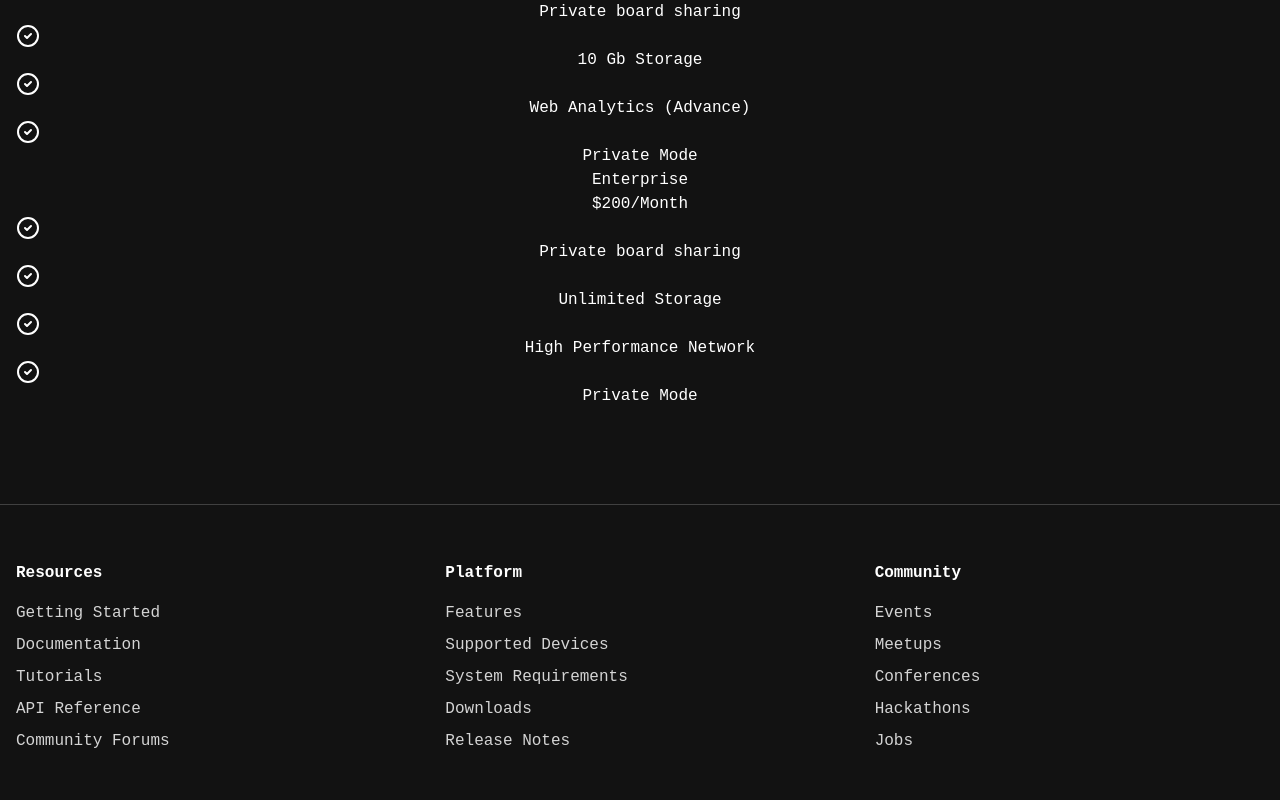
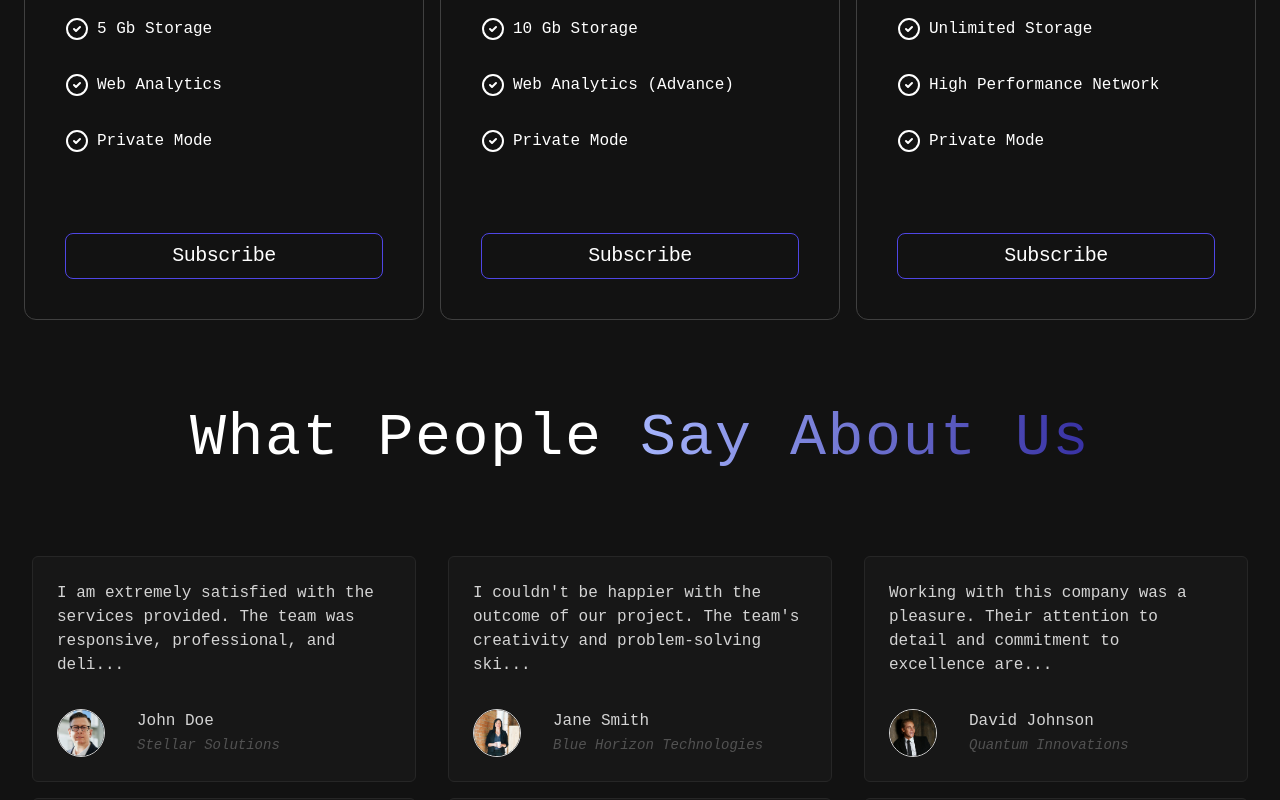
Before and after one commit to Marshallhch/aicc6, a React (Create React App) app in the folder apps/dotdev/: page / in a window 1280 px wide. Shown: the part 2760-3560 px from the top of the page. Built offline with nearby package versions, Linux system fonts and the light colour scheme; the HTML template or start-up script is replaced by a standard one.

Commit message:
'0520_v1.7'

```diff
--- a/apps/dotdev/src/components/home/Pricing.jsx
+++ b/apps/dotdev/src/components/home/Pricing.jsx
@@ -2,28 +2,42 @@ import React from 'react';
 import SectionTitle from '../common/SectionTitle';
 import { pricingOptions } from '../../constants/data';
 import { CheckCircle2 } from 'lucide-react';
+import { Link } from 'react-router-dom';
 
 const Pricing = () => {
   return (
     <div className="pricing-wrapper text-center">
       <SectionTitle whiteString="Optimize" indigoString="Your Pricing" />
-      <div>
+      <div className="flex flex-wrap mt-20">
         {pricingOptions.map((option, idx) => (
-          <div key={idx}>
-            <div>
-              <p>{option.title}</p>
+          <div key={idx} className="w-full sm:w-1/2 lg:w-1/3 p-2">
+            <div className="border border-neutral-700 rounded-xl p-10 text-left">
+              <p className="text-4xl mb-8">
+                {option.title}
+                {idx === 1 && (
+                  <span className="text-xl bg-gradient-to-r from-indigo-800 to-indigo-300 text-transparent bg-clip-text">
+                    (Most Popular)
+                  </span>
+                )}
+              </p>
               <p>
-                <span>{option.price}</span>
-                <span>/Month</span>
+                <span className="text-4xl mt-6 mr-2">{option.price}</span>
+                <span className="text-neutral-400 tracking-tight">/Month</span>
               </p>
               <ul>
                 {option.features.map((feature, idx) => (
-                  <li key={idx}>
+                  <li key={idx} className="mt-8 flex gap-2 items-center">
                     <CheckCircle2 />
                     <span>{feature}</span>
                   </li>
                 ))}
               </ul>
+              <Link
+                to={option.to}
+                className="mt-20 text-xl border border-indigo-600 rounded-lg w-full flex justify-center py-2 tracking-tight hover:bg-indigo-600 transition-all duration-300"
+              >
+                Subscribe
+              </Link>
             </div>
           </div>
         ))}
--- /dev/null
+++ b/apps/dotdev/src/components/home/Testimonial.jsx
@@ -0,0 +1,37 @@
+import React from 'react';
+import SectionTitle from '../common/SectionTitle';
+import { testimonials } from '../../constants/data';
+
+const Testimonial = () => {
+  return (
+    <div className="testimonial-wrapper text-center">
+      <SectionTitle whiteString="What People" indigoString="Say About Us" />
+      <div className="flex flex-wrap justify-center mt-20">
+        {testimonials.map((testimonial, idx) => (
+          <div key={idx} className="w-full sm:w-1/2 lg:w-1/3 px-4 py-2">
+            <div className="bg-white dark:bg-neutral-900 rounded-md p-6 text-md border border-neutral-800 text-black dark:text-neutral-300">
+              <p className="text-left">
+                {testimonial.text.substring(0, 100) + '...'}
+              </p>
+              <div className="flex gap-8 mt-8">
+                <img
+                  src={testimonial.image}
+                  alt="testimonial"
+                  className="w-12 h-12 rounded-full border border-neutral-300"
+                />
+                <div className="text-left">
+                  <h6>{testimonial.user}</h6>
+                  <span className="text-sm font-normal italic text-neutral-600">
+                    {testimonial.company}
+                  </span>
+                </div>
+              </div>
+            </div>
+          </div>
+        ))}
+      </div>
+    </div>
+  );
+};
+
+export default Testimonial;
--- a/apps/dotdev/src/components/home/index.jsx
+++ b/apps/dotdev/src/components/home/index.jsx
@@ -3,6 +3,7 @@ import HeroSection from './HeroSection';
 import Features from './Features';
 import Workflow from './Workflow';
 import Pricing from './Pricing';
+import Testimonial from './Testimonial';
 
 const index = () => {
   return (
@@ -12,6 +13,7 @@ const index = () => {
         <Features />
         <Workflow />
         <Pricing />
+        <Testimonial />
       </div>
     </div>
   );
--- a/apps/dotdev/src/constants/data.js
+++ b/apps/dotdev/src/constants/data.js
@@ -130,6 +130,7 @@ export const pricingOptions = [
   {
     title: 'Free',
     price: '$0',
+    to: '/subscribe-free',
     features: [
       'Private board sharing',
       '5 Gb Storage',
@@ -140,6 +141,7 @@ export const pricingOptions = [
   {
     title: 'Pro',
     price: '$10',
+    to: '/subscribe-pro',
     features: [
       'Private board sharing',
       '10 Gb Storage',
@@ -150,6 +152,7 @@ export const pricingOptions = [
   {
     title: 'Enterprise',
     price: '$200',
+    to: '/subscribe-enterprise',
     features: [
       'Private board sharing',
       'Unlimited Storage',
```
